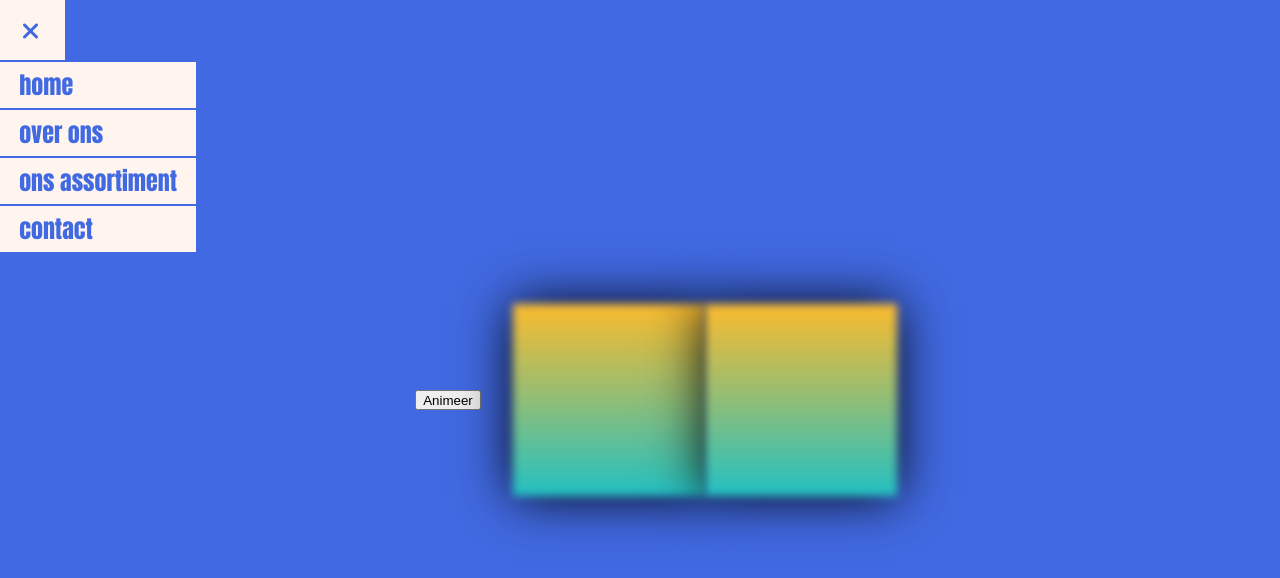
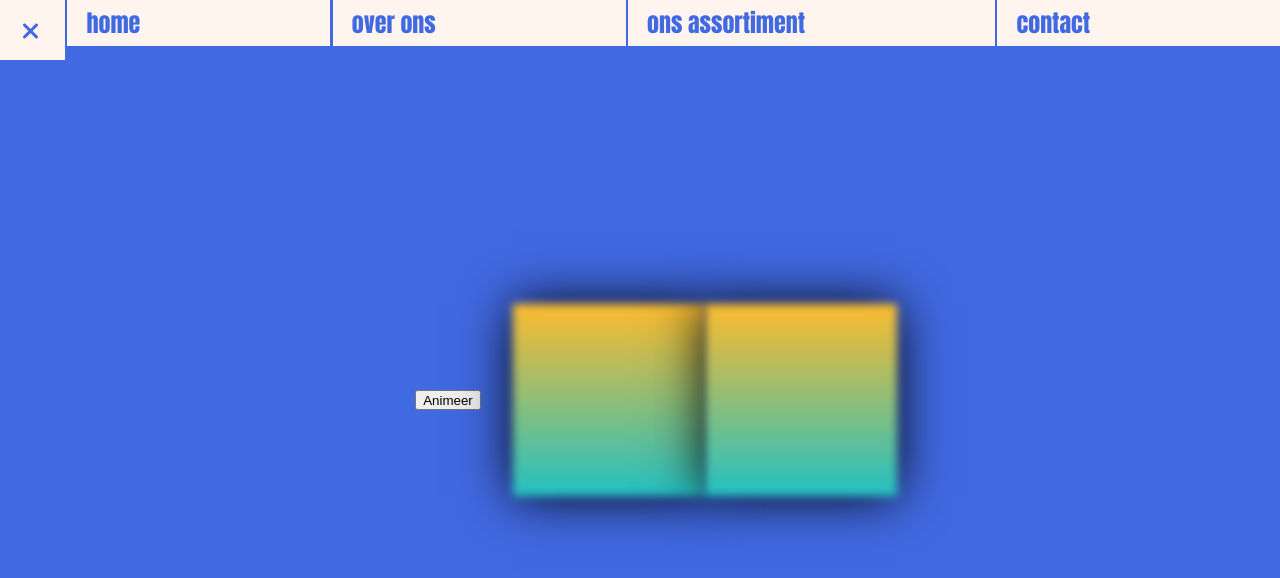
Before and after one commit to JustinRM104/fro-animatie, a plain HTML site: page index.html in a window 1280 px wide. Both pictures are taken after a click on the item 32 px from the left and 30 px from the top of the page. Drawn offline with Linux system fonts and the light colour scheme.

Commit message:
filmpje 9

```diff
--- a/anim.css
+++ b/anim.css
@@ -47,6 +47,24 @@ nav {
     color: seashell;
 }
 
+@media screen and (min-width: 600px) {
+    .nav {
+        flex-direction: row;
+        width: 100vw;
+    }
+    .nav__item {
+        margin-top: 0;
+        margin-left: .1em;
+        flex: 1 0 auto;
+    }
+    .nav__link {
+        transform: translateY(-2em);
+    }
+    .nav__link--shuif-in {
+        transform: translateY(0);
+    }
+}
+
 main {
     min-height: 100vh;
     display: flex;
```
Also changed, not shown: index.html (+1 -1 lines).
